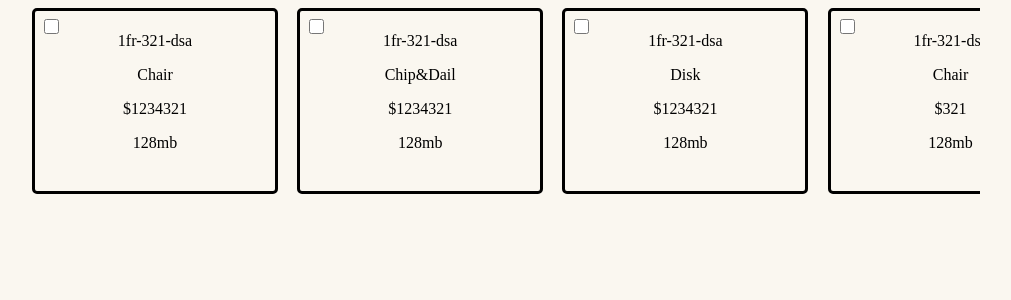
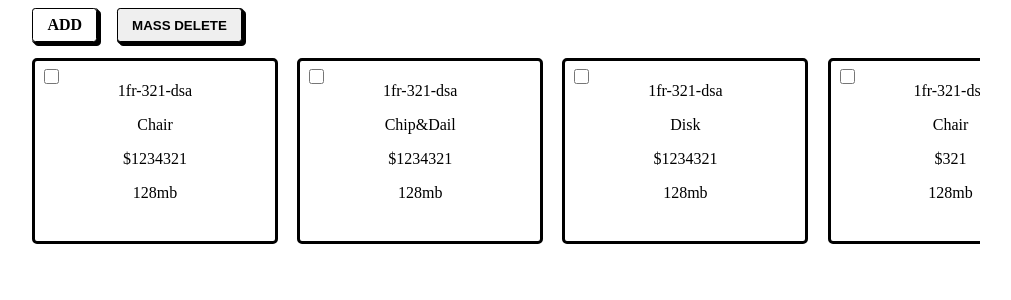
Before and after one commit to VensanDrot/React_PHP, a React (Create React App) app in the folder frontend/: page / in a window 1280 px wide. Shown: the top 300 px of the page, without its empty margins (134-1145 px from the left). Built offline with nearby package versions, Linux system fonts and the light colour scheme.

Commit message:
ID handler, CSS changes

```diff
--- a/frontend/src/App.css
+++ /dev/null
@@ -1,38 +0,0 @@
-.App {
-  text-align: center;
-}
-
-.App-logo {
-  height: 40vmin;
-  pointer-events: none;
-}
-
-@media (prefers-reduced-motion: no-preference) {
-  .App-logo {
-    animation: App-logo-spin infinite 20s linear;
-  }
-}
-
-.App-header {
-  background-color: #282c34;
-  min-height: 100vh;
-  display: flex;
-  flex-direction: column;
-  align-items: center;
-  justify-content: center;
-  font-size: calc(10px + 2vmin);
-  color: white;
-}
-
-.App-link {
-  color: #61dafb;
-}
-
-@keyframes App-logo-spin {
-  from {
-    transform: rotate(0deg);
-  }
-  to {
-    transform: rotate(360deg);
-  }
-}
--- a/frontend/src/App.tsx
+++ b/frontend/src/App.tsx
@@ -1,8 +1,8 @@
 import React from "react";
 import { BrowserRouter as Router, Routes, Route } from "react-router-dom";
-import "./App.css";
 import "./index.css";
 import MainPage from "./pages/MainPage";
+import CreatePage from "./pages/CreatePage";
 
 function App() {
   return (
@@ -11,6 +11,7 @@ function App() {
         <div className="container">
           <Routes>
             <Route path="/" element={<MainPage />} />
+            <Route path="/add-product" element={<CreatePage />} />
           </Routes>
         </div>
       </Router>
--- a/frontend/src/components/Card/index.tsx
+++ b/frontend/src/components/Card/index.tsx
@@ -8,12 +8,10 @@ interface IProps {
   Price: string;
   PSAttribute: string;
   PType: string;
+  handler: (event: React.ChangeEvent<HTMLInputElement>) => void;
 }
 
-const Card: FC<IProps> = ({ ID, SKU, Name, Price, PSAttribute, PType }) => {
-  const handler = (event: React.ChangeEvent<HTMLInputElement>) => {
-    console.log(event.currentTarget.id);
-  };
+const Card: FC<IProps> = ({ ID, SKU, Name, Price, PSAttribute, PType, handler }) => {
   return (
     <div className="card_container">
       <input id={ID.toString()} onChange={handler} className="delete_checkbox" type="checkbox" />
--- a/frontend/src/components/CardList/index.tsx
+++ b/frontend/src/components/CardList/index.tsx
@@ -11,15 +11,24 @@ interface IProps {
     PSAttribute: string;
     PType: string;
   }[];
+  handler: (event: React.ChangeEvent<HTMLInputElement>) => void;
 }
 
-const CardList: FC<IProps> = ({ data }) => {
+const CardList: FC<IProps> = ({ data, handler }) => {
   return (
     <div className="cardlist_container">
       {data.map((e) => {
         return (
           <div key={e.ID}>
-            <Card ID={e.ID} SKU={e.SKU} Name={e.Name} Price={e.Price} PSAttribute={e.PSAttribute} PType={e.PType} />
+            <Card
+              ID={e.ID}
+              SKU={e.SKU}
+              Name={e.Name}
+              Price={e.Price}
+              PSAttribute={e.PSAttribute}
+              PType={e.PType}
+              handler={handler}
+            />
           </div>
         );
       })}
--- a/frontend/src/index.css
+++ b/frontend/src/index.css
@@ -1,19 +1,14 @@
+*{
+    text-decoration: none;
+}
+
 :root {
---white: #fff;
---deep-blue: #22577E;
---grey: #FAF7F0;
---light-blue: #CDFCF6;
---purple: #BCCEF8;
---dark-purple: #98A8F8;
 --transition: 0.5s;
 --container-width-lg: 75%;
 --container-width-md: 86%;
 --container-width-sm: 90%;
 }
 
-body {
-    background-color: var(--grey) !important;
-}
 
 .container {
 width: var(--container-width-lg);
@@ -24,115 +19,29 @@ margin-bottom: 1rem;
 }
 
 .btn {
+position: relative;
 width: max-content;
 display: inline-block;
 font-weight: 600;
-color: var(--dark-purple);
+color: black;
 padding: 0.45rem 0.9rem;
-border-radius: 0.4rem;
+border-radius: 0.2rem;
 cursor: pointer;
-border: 3px solid var(--dark-purple);
+border: 3px solid  black;
 transition: var(--transition);
-}
 
-.btn:hover {
-background-color: var(--dark-purple);
-color: var(--white);
-border-color: transparent;
-}
+   border: solid 1px black;
 
-.btn-primary {
-color: var(--dark-purple);
-background-color: var(--bk1);
-}
+    box-shadow: 1px 0px 0px black,0px 1px 0px black,
+    2px 1px 0px black,1px 2px 0px black,
+    3px 2px 0px black,2px 3px 0px black,
+    4px 3px 0px black,3px 4px 0px black;
 
-.btn-primary:hover {
-background-color: var(--dark-purple);
 }
 
 
 
-/* ================== MEDIA QUERIES (MEDIUM DEVICES) ============= */
 
-@media screen and (max-width: 1024px) {
-.container {
-    width: var(--container-width-md);
-}
-}
-
-
-/* ================== MEDIA QUERIES (SMALL DEVICES) ============= */
-
-@media screen and (max-width: 600px) {
-.container {
-    width: var(--container-width-sm);
-}
-.welcome {
-    margin-top: 1.2rem;
-}
-body {
-    background-size: fill;
-}
-}
-
-
-/* ================== MEDIA QUERIES (Extra SMALL DEVICES) ============= */
-
-@media screen and (max-width: 450px) {
-.container {
-    width: var(--container-width-sm);
-}
-}:root {
---white: #fff;
---deep-blue: #22577E;
---grey: #FAF7F0;
---light-blue: #CDFCF6;
---purple: #BCCEF8;
---dark-purple: #98A8F8;
---transition: 0.5s;
---container-width-lg: 75%;
---container-width-md: 86%;
---container-width-sm: 90%;
-}
-
-body {
-    background-color: var(--grey) !important;
-}
-
-.container {
-width: var(--container-width-lg);
-height: auto;
-margin: 0 auto;
-overflow: hidden;
-margin-bottom: 1rem;
-}
-
-.btn {
-width: max-content;
-display: inline-block;
-font-weight: 600;
-color: var(--dark-purple);
-padding: 0.45rem 0.9rem;
-border-radius: 0.4rem;
-cursor: pointer;
-border: 3px solid var(--dark-purple);
-transition: var(--transition);
-}
-
-.btn:hover {
-background-color: var(--dark-purple);
-color: var(--white);
-border-color: transparent;
-}
-
-.btn-primary {
-color: var(--dark-purple);
-background-color: var(--bk1);
-}
-
-.btn-primary:hover {
-background-color: var(--dark-purple);
-}
 
 
 
--- /dev/null
+++ b/frontend/src/pages/CreatePage/index.tsx
@@ -0,0 +1,7 @@
+import React from "react";
+
+const CreatePage = () => {
+  return <div>index</div>;
+};
+
+export default CreatePage;
--- a/frontend/src/pages/MainPage/index.css
+++ b/frontend/src/pages/MainPage/index.css
@@ -0,0 +1,5 @@
+.top_part {
+    display: flex;
+    gap: 1.2rem;
+    margin-bottom: 1rem;
+}
--- a/frontend/src/pages/MainPage/index.tsx
+++ b/frontend/src/pages/MainPage/index.tsx
@@ -1,5 +1,7 @@
 import React from "react";
+import { Link } from "react-router-dom";
 import CardList from "../../components/CardList";
+import "./index.css";
 
 const MainPage = () => {
   const data = [
@@ -37,9 +39,19 @@ const MainPage = () => {
     },
   ];
 
+  const handler = (event: React.ChangeEvent<HTMLInputElement>) => {
+    console.log(event.currentTarget.id);
+  };
+
   return (
     <div>
-      <CardList data={data} />
+      <div className="top_part">
+        <Link className="btn" to="/add-product">
+          ADD
+        </Link>
+        <button className="btn">MASS DELETE</button>
+      </div>
+      <CardList data={data} handler={handler} />
     </div>
   );
 };
```
Also changed, not shown: frontend/src/pages/CreatePage/index.css (added).
